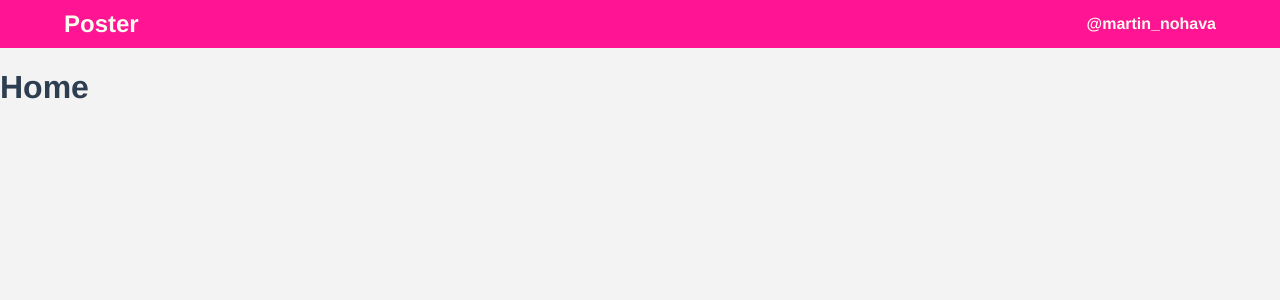
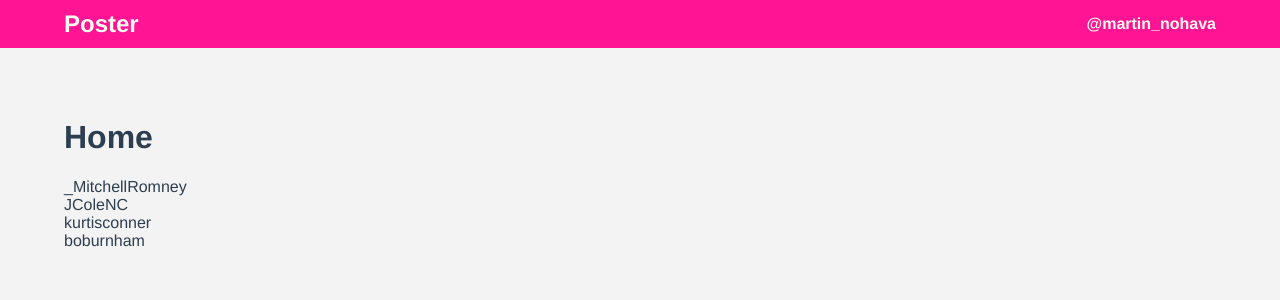
Before and after one commit to martin-nohava/VueTemplate, a Vue app: page / in a window 1280 px wide. Shown: the top 300 px of the page. Built offline with nearby package versions, Linux system fonts and the light colour scheme.

Commit message:
End of chapter 8

```diff
--- a/src/App.vue
+++ b/src/App.vue
@@ -1,9 +1,11 @@
 <template>
   <div id="app">
     <nav>
-      <div class="navigation_logo">
-        Poster
-      </div>
+      <router-link to="/">
+        <div class="navigation_logo">
+          Poster
+        </div>
+      </router-link>
       <div class="navigation_user">
         {{user.username}}
       </div>
--- a/src/router/index.js
+++ b/src/router/index.js
@@ -1,6 +1,7 @@
 import { createRouter, createWebHistory } from 'vue-router'
 import Home from '../views/Home.vue'
 import UserProfile from '../views/UserProfile.vue'
+import Admin from '../views/Admin.vue'
 
 //List of routing objects
 const routes = [
@@ -13,6 +14,14 @@ const routes = [
     path: '/user/:userID',
     name: 'UserProfile',
     component: UserProfile
+  },
+  {
+    path: '/admin',
+    name: 'Admin',
+    component: Admin,
+    meta: {
+      requireAdmin: true
+    }
   }
 ]
 
@@ -21,4 +30,12 @@ const router = createRouter({
   routes
 })
 
+router.beforeEach(async(to, from, next) => {
+  const isAdmin = true;
+  const requireAdmin = to.matched.some(record => record.meta.requireAdmin);
+
+  if(requireAdmin && !isAdmin) next({name: 'Home'});
+  else next();
+})
+
 export default router
--- a/src/styles/base.scss
+++ b/src/styles/base.scss
@@ -1,3 +1,8 @@
 body {
     margin: 0;
 }
+
+a {
+    color: inherit;
+    text-decoration: none;
+}
--- /dev/null
+++ b/src/views/Admin.vue
@@ -0,0 +1,20 @@
+<template>
+    <div class="admin">
+        <h1>Admin</h1>
+    </div>
+</template>
+
+<script>
+export default {
+    name: 'Admin',
+    setup () {
+
+    }
+}
+</script>
+
+<style lang="scss" scoped>
+    .admin {
+        padding: 50px 5%;
+    }
+</style>
--- a/src/views/Home.vue
+++ b/src/views/Home.vue
@@ -1,15 +1,34 @@
 <template>
   <div class="home">
     <h1>Home</h1>
+    <div class="users-list">
+      <router-link v-for="user in users" :to="{name: 'UserProfile', params: {userID: user.id}}" :key="user.id">
+        {{user.username}}
+      </router-link>
+    </div>
   </div>
 </template>
 
 <script>
+import {users} from '../assets/users';
 
 export default {
   name: 'Home',
-  components: {
-
+  setup() {
+    return {
+      users
+    }
   }
 }
 </script>
+
+<style lang="scss" scoped>
+  .home {
+    padding: 50px 5%;
+
+    .users-list {
+      display: flex;
+      flex-direction: column;
+    }
+  }
+</style>
```
